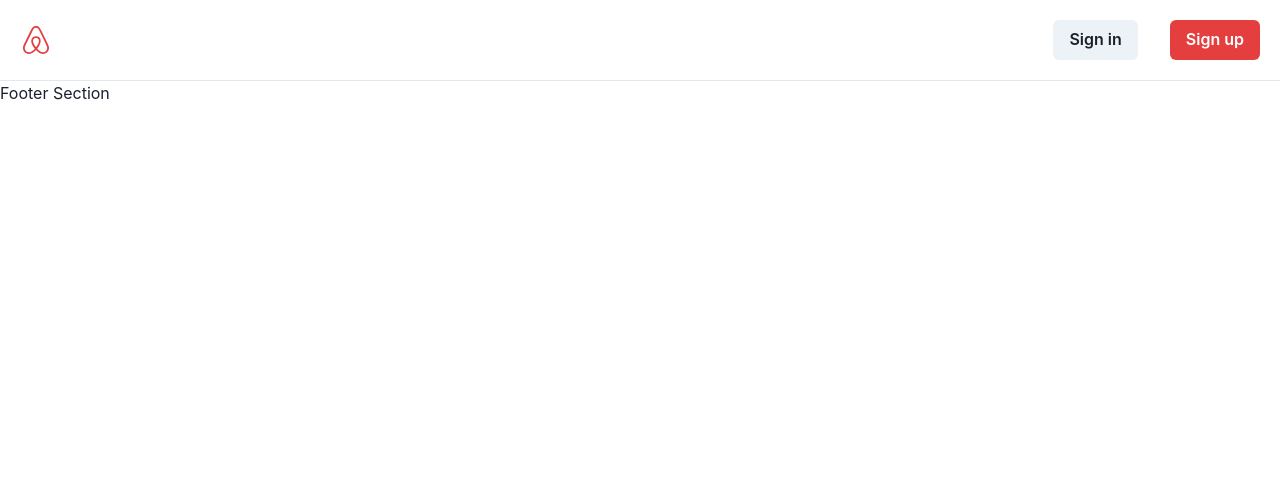
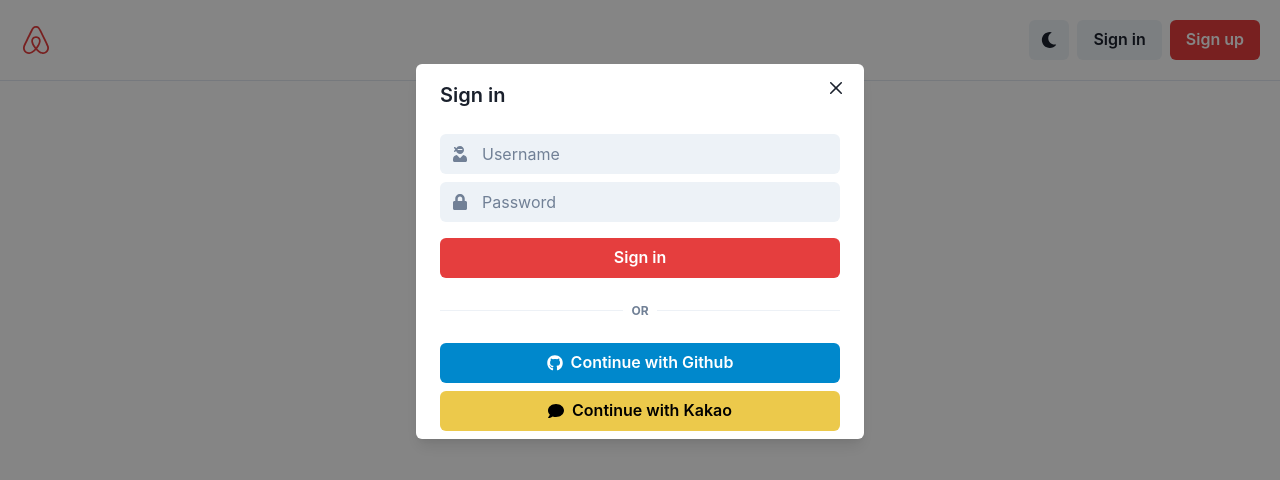
Before and after one commit to Chestnut90/react-airbnb-frontend, a React (Create React App) app: page / in a window 1280 px wide. Both pictures are taken after a click on the button "Sign in". Shown: the top 480 px of the page. Built offline with nearby package versions, Linux system fonts and the light colour scheme.

Commit message:
add SignIn and Up modal with social login form, and separate header to single tsx file

```diff
--- /dev/null
+++ b/src/components/Header.tsx
@@ -0,0 +1,41 @@
+import {
+    useDisclosure,
+    Box,
+    Button,
+    HStack,
+    IconButton,
+} from "@chakra-ui/react";
+import { FaAirbnb, FaMoon } from 'react-icons/fa'
+import SignInModal from "./SignInModal";
+import SignUpModal from "./SignUpModal";
+
+// HStack spacing => space between items, rem
+// find Default Theme for color
+export default function Header() {
+    const {
+        isOpen: isSignInOpen,
+        onOpen: onSignInOpen,
+        onClose: onSignInClose } = useDisclosure();
+    const {
+        isOpen: isSignUpOpen,
+        onOpen: onSignUpOpen,
+        onClose: onSignUpClose } = useDisclosure();
+
+    return (
+        <HStack paddingY={"5"} paddingX={"5"}
+            borderBottomWidth={1}
+            justifyContent={"space-between"}>
+            <Box color={"red.500"}>
+                <FaAirbnb size={"2rem"} />
+            </Box>
+            <HStack spacing={"2"}>
+                <IconButton aria-label="Toggle dark mode"
+                    icon={<FaMoon />}></IconButton>
+                <Button onClick={onSignInOpen}>Sign in</Button>
+                <Button onClick={onSignUpOpen} colorScheme={"red"}>Sign up</Button>
+            </HStack>
+            <SignInModal isOpen={isSignInOpen} onClose={onSignInClose} />
+            <SignUpModal isOpen={isSignUpOpen} onClose={onSignUpClose} />
+        </HStack>
+    )
+};
--- a/src/components/Root.tsx
+++ b/src/components/Root.tsx
@@ -1,26 +1,12 @@
-import { Box, Button, HStack, VStack } from "@chakra-ui/react";
-import { FaAirbnb } from "react-icons/fa";
+import { Box } from "@chakra-ui/react";
 import { Outlet } from "react-router-dom";
+import Header from "./Header";
 
-// HStack spacing => space between items, rem
-// find Default Theme for color
 export default function Root() {
     return (
         <Box >
-            <HStack paddingY={"5"} paddingX={"5"}
-                borderBottomWidth={1}
-                justifyContent={"space-between"}>
-                <Box color={"red.500"}>
-                    <FaAirbnb size={"2rem"} />
-
-                </Box>
-                <HStack spacing={"2rem"}>
-                    <Button>Sign in</Button>
-                    <Button colorScheme={"red"}>Sign up</Button>
-                </HStack>
-            </HStack>
+            <Header />
             <Outlet />
-            <h1>Footer Section</h1>
         </Box >
     )
 }
--- /dev/null
+++ b/src/components/SignInModal.tsx
@@ -0,0 +1,44 @@
+import { Box, Button, Input, InputGroup, InputLeftElement, Modal, ModalBody, ModalCloseButton, ModalContent, ModalHeader, ModalOverlay, VStack } from "@chakra-ui/react";
+import { FaLock, FaUserNinja } from "react-icons/fa";
+import SocialLogin from "./SocialLogin";
+
+interface ILoginModalProps {
+    isOpen: boolean,
+    onClose: () => void,
+}
+
+export default function SignInModal({ isOpen, onClose }: ILoginModalProps) {
+    return (
+        <Modal onClose={onClose} isOpen={isOpen}>
+            <ModalOverlay />
+            <ModalContent>
+                <ModalHeader>Sign in</ModalHeader>
+                <ModalCloseButton />
+                <ModalBody>
+                    <VStack>
+                        <InputGroup size={"md"}>
+                            <InputLeftElement>
+                                <Box color={"gray.500"}>
+                                    <FaUserNinja />
+                                </Box>
+                            </InputLeftElement>
+                            <Input variant={"filled"} placeholder={"Username"} />
+                        </InputGroup>
+                        <InputGroup size={"md"}>
+                            <InputLeftElement children={
+                                <Box color={"gray.500"}>
+                                    <FaLock />
+                                </Box>
+                            } />
+                            <Input variant={"filled"} placeholder={"Password"} />
+                        </InputGroup>
+                    </VStack>
+                    <Button marginTop={4} colorScheme={"red"} width={"100%"}>
+                        Sign in
+                    </Button>
+                    <SocialLogin />
+                </ModalBody>
+            </ModalContent>
+        </Modal >
+    );
+}
--- /dev/null
+++ b/src/components/SignUpModal.tsx
@@ -0,0 +1,81 @@
+import {
+    Modal,
+    ModalOverlay,
+    ModalContent,
+    ModalHeader,
+    ModalCloseButton,
+    ModalBody,
+    VStack,
+    InputGroup,
+    InputLeftElement,
+    Input,
+    Button,
+    Box
+} from "@chakra-ui/react";
+import { FaUserSecret, FaEnvelope, FaUserNinja, FaLock } from "react-icons/fa";
+import SocialLogin from "./SocialLogin";
+
+interface ISignUpModalProps {
+    isOpen: boolean,
+    onClose: () => void,
+}
+
+export default function SignUpModal({ isOpen, onClose }: ISignUpModalProps) {
+    return (
+        <Modal onClose={onClose} isOpen={isOpen}>
+            <ModalOverlay />
+            <ModalContent>
+                <ModalHeader>Sign up</ModalHeader>
+                <ModalCloseButton />
+                <ModalBody>
+                    <VStack>
+                        <InputGroup>
+                            <InputLeftElement
+                                children={
+                                    <Box color="gray.500">
+                                        <FaUserSecret />
+                                    </Box>
+                                }
+                            />
+                            <Input variant={"filled"} placeholder="Name" />
+                        </InputGroup>
+                        <InputGroup>
+                            <InputLeftElement
+                                children={
+                                    <Box color="gray.500">
+                                        <FaEnvelope />
+                                    </Box>
+                                }
+                            />
+                            <Input variant={"filled"} placeholder="Email" />
+                        </InputGroup>
+                        <InputGroup>
+                            <InputLeftElement
+                                children={
+                                    <Box color="gray.500">
+                                        <FaUserNinja />
+                                    </Box>
+                                }
+                            />
+                            <Input variant={"filled"} placeholder="Username" />
+                        </InputGroup>
+                        <InputGroup>
+                            <InputLeftElement
+                                children={
+                                    <Box color="gray.500">
+                                        <FaLock />
+                                    </Box>
+                                }
+                            />
+                            <Input variant={"filled"} placeholder="Password" />
+                        </InputGroup>
+                    </VStack>
+                    <Button mt={4} colorScheme={"red"} w="100%">
+                        Sign up
+                    </Button>
+                    <SocialLogin />
+                </ModalBody>
+            </ModalContent>
+        </Modal>
+    );
+}
--- /dev/null
+++ b/src/components/SocialLogin.tsx
@@ -0,0 +1,27 @@
+import { Box, Button, Divider, HStack, Text, VStack } from "@chakra-ui/react";
+import { FaGithub, FaComment } from "react-icons/fa";
+
+export default function SocialLogin() {
+    return (
+        <Box>
+            <HStack>
+                <Divider marginY={8} />
+                <Text as='b' textTransform={"uppercase"}
+                    color={"gray.500"} fontSize={"xs"}>
+                    Or
+                </Text>
+                <Divider />
+            </HStack>
+            <VStack>
+                <Button width="100%" leftIcon={<FaGithub />}
+                    colorScheme={"telegram"}>
+                    Continue with Github
+                </Button>
+                <Button width="100%" leftIcon={<FaComment />}
+                    colorScheme={"yellow"}>
+                    Continue with Kakao
+                </Button>
+            </VStack>
+        </Box>
+    )
+}
```
